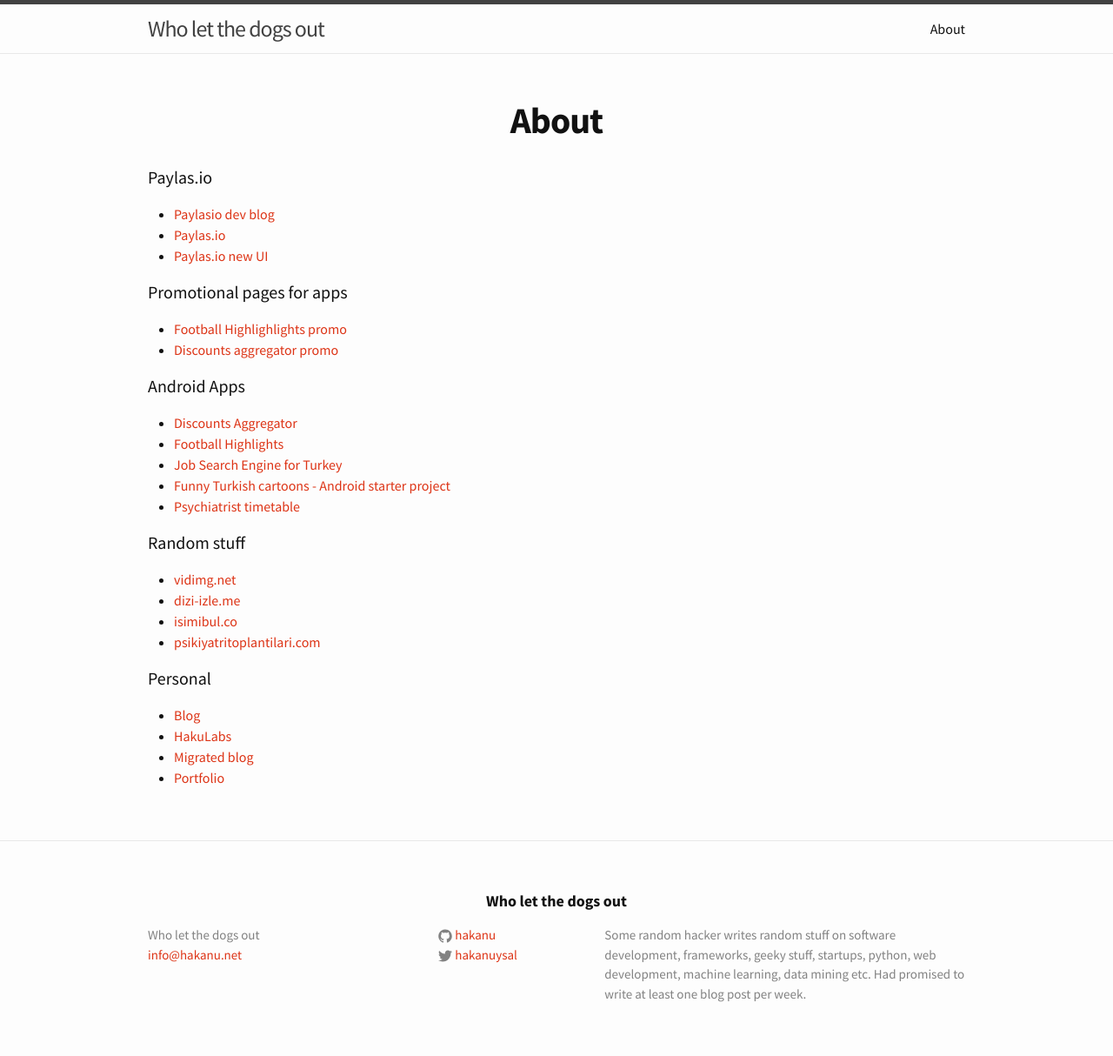
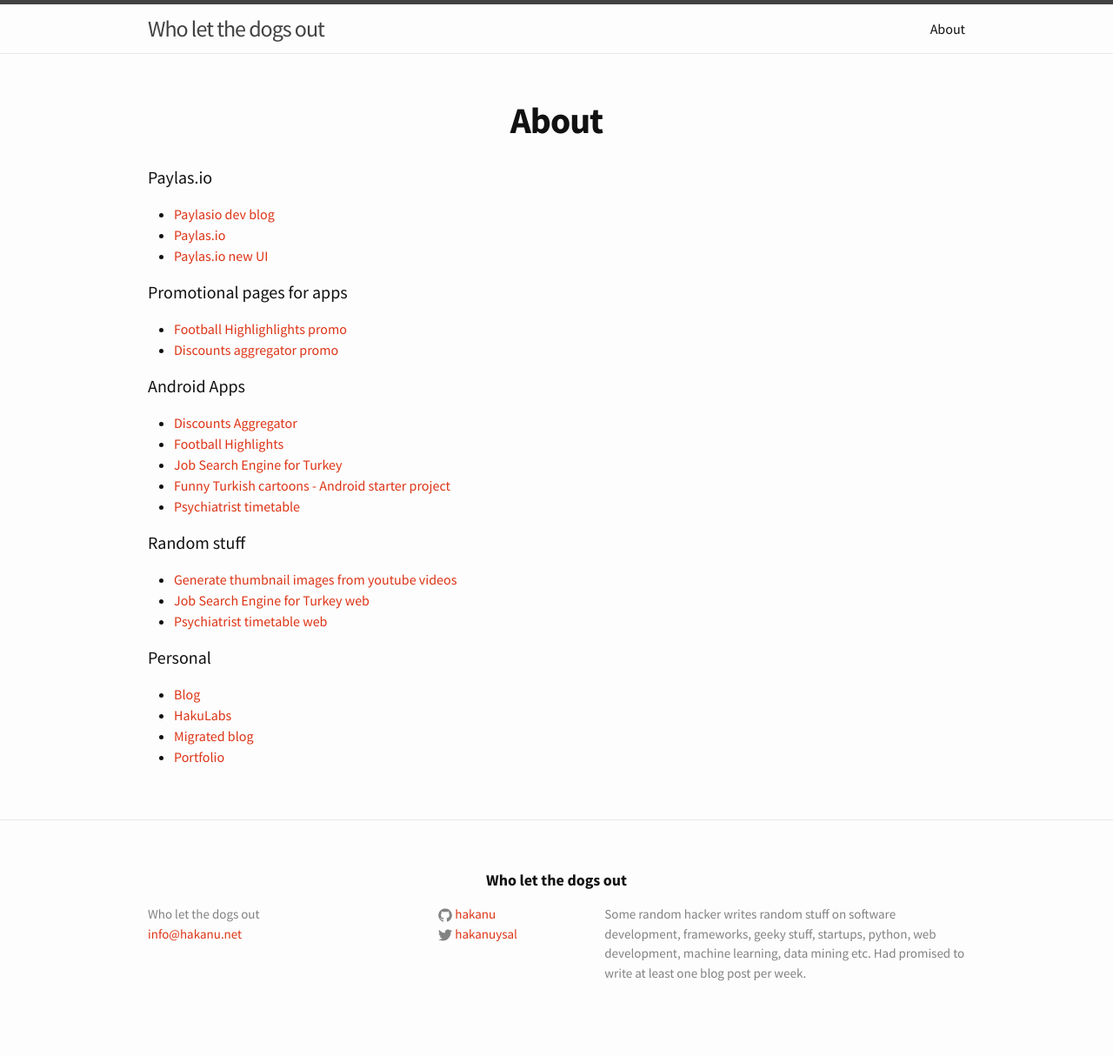
Before and after one commit to hakanu/blog, a Jekyll site: the page built from about.md, in a window 1280 px wide. Shown: the whole page at 87% size. Built offline with Jekyll 4.4.1, drawn with Linux system fonts in a browser that asks for light colours; after the commit the page ends 1190 px from its top, so only the background shows below that.

Commit message:
Modify about.md

```diff
--- a/about.md
+++ b/about.md
@@ -23,10 +23,9 @@
 * [Psychiatrist timetable](https://play.google.com/store/apps/details?id=haku.io.psi_meeting)
 
 #### Random stuff
-* [vidimg.net](http://vidimg.net)
-* [dizi-izle.me](http://dizi-izle.me)
-* [isimibul.co](http://isimibul.co)
-* [psikiyatritoplantilari.com](http://psikiyatritoplantilari.com)
+* [Generate thumbnail images from youtube videos](http://vidimg.net)
+* [Job Search Engine for Turkey web](http://isimibul.co)
+* [Psychiatrist timetable web](http://psikiyatritoplantilari.com)
 
 #### Personal
 * [Blog](http://hakanu.net)
```
